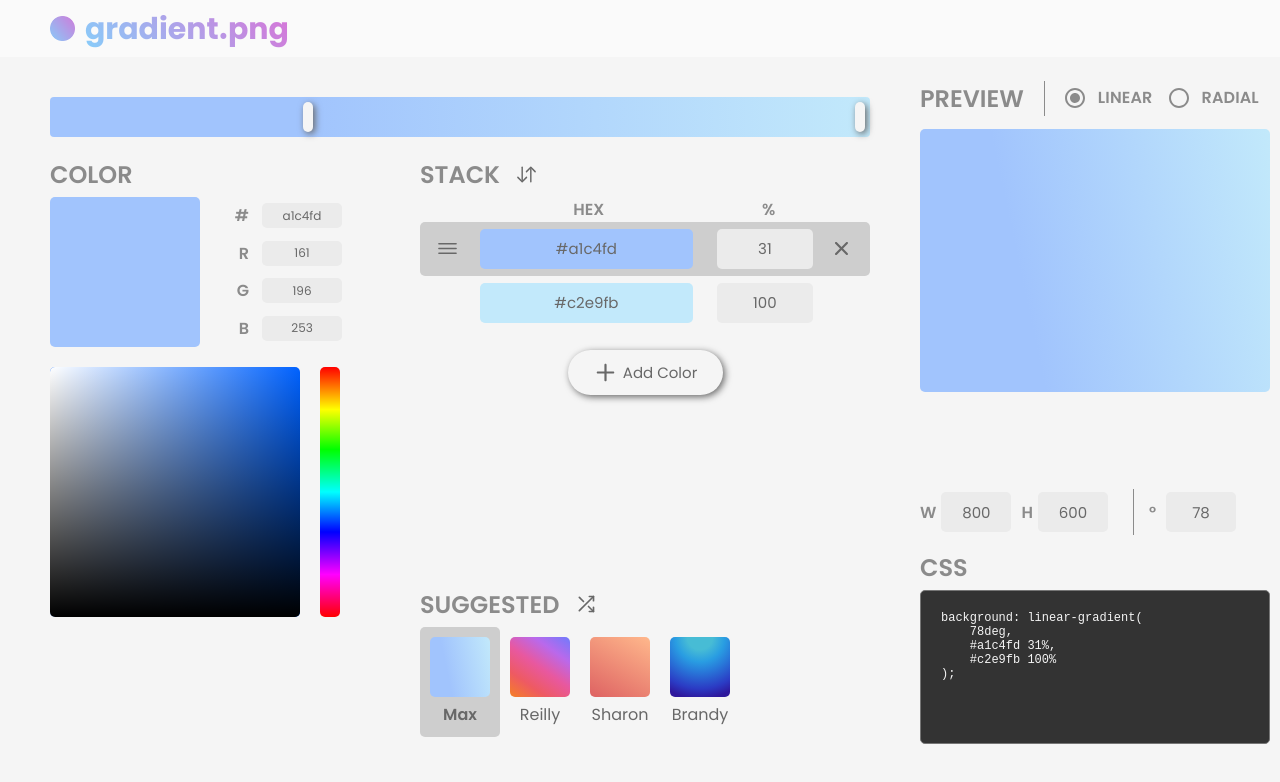
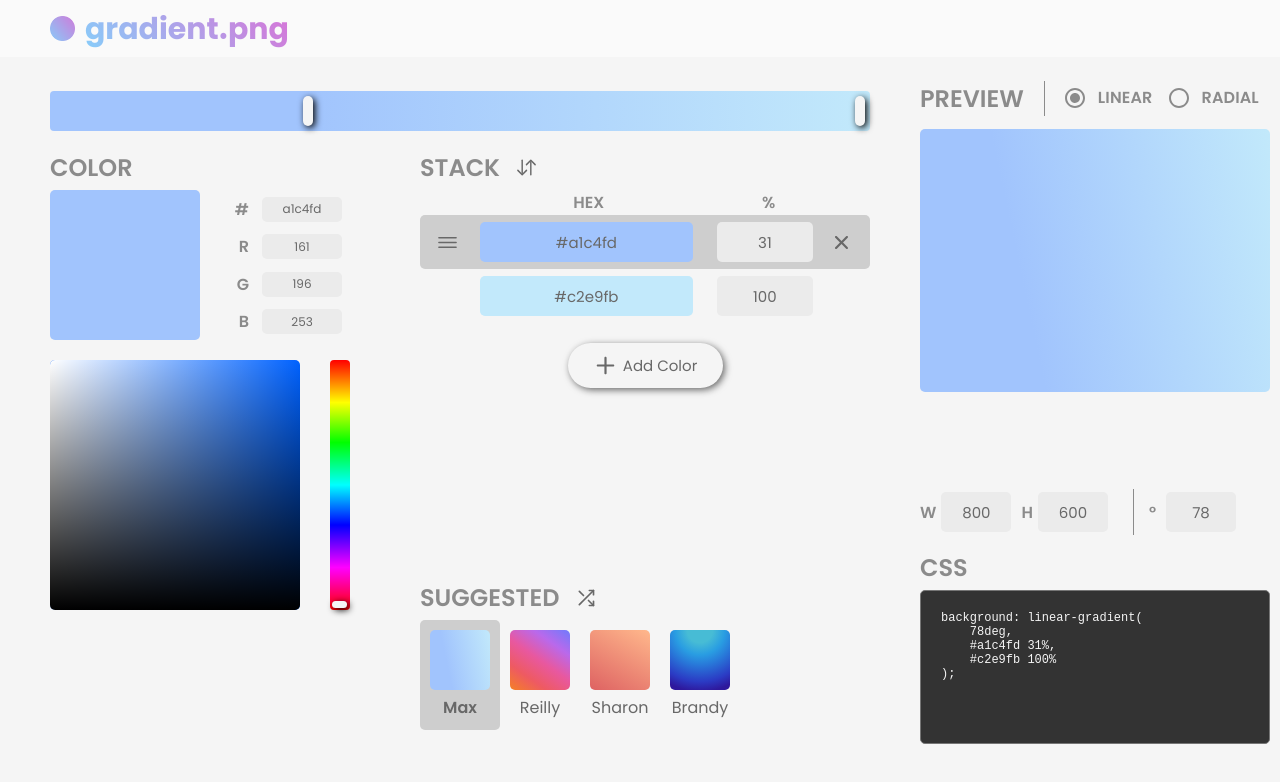
Before and after one commit to karenying/gradient.png, a React (Create React App) app: page / in a window 1280 px wide. Shown: the top 782 px of the page. Built offline with nearby package versions, Linux system fonts and the light colour scheme.

Commit message:
Add color slider

```diff
--- /dev/null
+++ b/src/Components/HexPicker/ColorSlider.js
@@ -0,0 +1,63 @@
+import React from 'react';
+import '../../Styles/HexPicker/ColorSlider.css';
+import Slider from '@material-ui/core/Slider';
+import { withStyles } from '@material-ui/core/styles';
+
+function ColorSlider(props) {
+    const ColorSlider = withStyles({
+        root: {
+            borderRadius: 4,
+            height: '240px !important',
+            width: 20,
+            padding: '0px 0px !important',
+            position: 'absolute',
+            bottom: '0px',
+            display: 'flex !important',
+        },
+        thumb: {
+            height: 7,
+            width: 15,
+            backgroundColor: 'var(--input-text-light-gray)',
+            opacity: 50,
+            borderRadius: 5,
+            boxShadow: '2px 2px 7px black',
+            '&:focus, &:hover, &$active': {
+                boxShadow: '2px 2px 7px black',
+                background: 'var(--hover-gray)',
+            },
+            margin: '0px 2px 2px 2px !important',
+        },
+
+        track: {
+            borderRadius: 4,
+            background: 'transparent',
+            height: 250,
+        },
+        rail: {
+            borderRadius: 4,
+            background:
+                'linear-gradient(to bottom, red 0%, #ff0 17%, lime 33%, cyan 50%, blue 66%, magenta 83%, red 100%)',
+            opacity: 100,
+            width: '20px !important',
+            paddingTop: '10px',
+            paddingBottom: '10px',
+            height: '230px !important',
+            position: 'absolute',
+            bottom: '0px',
+        },
+    })(Slider);
+
+    return (
+        <div className='colorslide-container'>
+            <ColorSlider
+                aria-label='color slider'
+                defaultValue={0}
+                step={1}
+                orientation='vertical'
+                // onChangeCommitted={(e, value) => handleStopSlider(value)}
+            />
+        </div>
+    );
+}
+
+export default ColorSlider;
--- a/src/Components/HexPicker/HexPicker.js
+++ b/src/Components/HexPicker/HexPicker.js
@@ -1,6 +1,6 @@
 import React from 'react';
 import '../../Styles/HexPicker/HexPicker.css';
-import Slide from './Slide';
+import ColorSlider from './ColorSlider';
 import HexGradient from './HexGradient';
 import CurrentColor from './CurrentColor';
 
@@ -24,7 +24,7 @@ function HexPicker(props) {
             />
             <div className='hexpicker-bottom'>
                 <HexGradient colorwheelColor={colorwheelColor} />
-                <Slide />
+                <ColorSlider />
             </div>
         </div>
     );
--- a/src/Components/HexPicker/Slide.js
+++ /dev/null
@@ -1,12 +0,0 @@
-import React from 'react';
-import '../../Styles/HexPicker/Slide.css';
-
-function Slide(props) {
-    return (
-        <div className='slide-container'>
-            <div className='slide-gradient'></div>
-        </div>
-    );
-}
-
-export default Slide;
--- a/src/Components/StopBar/StopBar.js
+++ b/src/Components/StopBar/StopBar.js
@@ -10,9 +10,9 @@ function StopBar(props) {
 
     const StopBarSlider = withStyles({
         root: {
-            color: 'gray',
             borderRadius: 4,
             width: 800,
+            padding: '0px !important',
         },
         thumb: {
             height: 30,
@@ -23,15 +23,11 @@ function StopBar(props) {
             marginTop: 5,
             marginLeft: 5,
             marginRight: 5,
-            boxShadow: '2px 2px 7px var(--input-text-gray)',
+            boxShadow: '2px 2px 7px black',
             '&:focus, &:hover, &$active': {
-                boxShadow: '2px 2px 7px var(--input-text-gray)',
+                boxShadow: '2px 2px 7px black',
                 background: 'var(--hover-gray)',
             },
-        },
-        active: {},
-        valueLabel: {
-            left: 'calc(-50% + 4px)',
         },
         track: {
             height: 40,
--- /dev/null
+++ b/src/Styles/HexPicker/ColorSlider.css
@@ -0,0 +1,8 @@
+.colorslide-container {
+    height: 250px;
+    width: 20px;
+    margin-left: 10px;
+    position: relative;
+    display: flex;
+    align-items: baseline;
+}
--- a/src/Styles/HexPicker/HexGradient.css
+++ b/src/Styles/HexPicker/HexGradient.css
@@ -1,7 +1,7 @@
 .hexgradient-container {
     height: 250px;
     width: 250px;
-    margin-right: 10px;
+    margin-right: 20px;
     position: relative;
     display: flex;
 }
--- a/src/Styles/HexPicker/Slide.css
+++ /dev/null
@@ -1,22 +0,0 @@
-.slide-container {
-    height: 250px;
-    width: 20px;
-    margin: 0px 0px 0px 10px;
-    position: relative;
-}
-
-.slide-gradient {
-    height: 100%;
-    width: 100%;
-    background: linear-gradient(
-        to bottom,
-        red 0%,
-        #ff0 17%,
-        lime 33%,
-        cyan 50%,
-        blue 66%,
-        #f0f 83%,
-        red 100%
-    );
-    border-radius: 5px;
-}
```
Also changed, not shown: src/Components/HexPicker/Slider.js (deleted, +0 -13 lines), src/Styles/HexPicker/Slider.css (deleted, +0 -23 lines).
